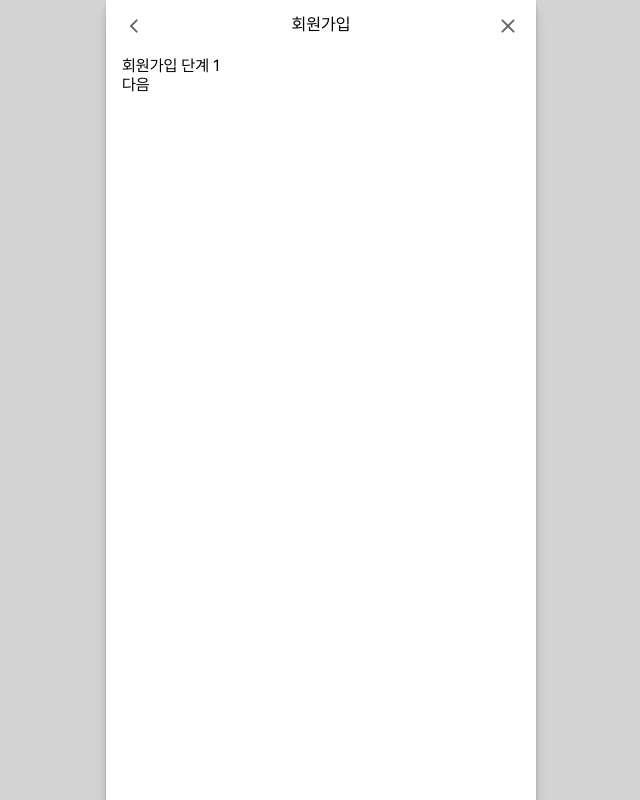
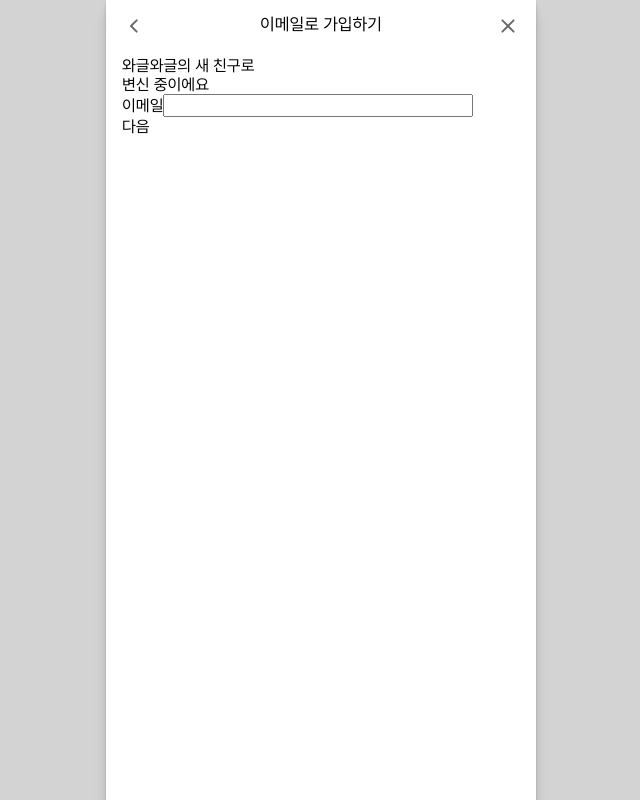
Before and after one commit to waggle2/wagglewaggle, a Next.js app: page /register/email in a window 1280 px wide. Shown: the whole page, without its empty margins (319-959 px from the left). Built offline with nearby package versions, Linux system fonts and the light colour scheme.

Commit message:
Design: apply email register form

```diff
--- /dev/null
+++ b/app/register/email/_components/AccountForm.tsx
@@ -0,0 +1,11 @@
+import style from '../styles/AccountForm.module.scss'
+export default function AccountForm() {
+  return (
+    <form>
+      <div>
+        <label htmlFor="email">이메일</label>
+        <input type="email" id="email" />
+      </div>
+    </form>
+  )
+}
--- /dev/null
+++ b/app/register/email/_components/RegisterAgree.tsx
@@ -0,0 +1,14 @@
+import style from '../styles/RegisterAgree.module.scss'
+
+interface Props {
+  prevStep: () => void
+}
+
+export default function RegisterAgree({ prevStep }: Props) {
+  return (
+    <div>
+      <h2>회원가입 단계 4</h2>
+      <button onClick={prevStep}>이전</button>
+    </div>
+  )
+}
--- a/app/register/email/_components/RegisterBirth.tsx
+++ b/app/register/email/_components/RegisterBirth.tsx
@@ -2,15 +2,16 @@ import style from '../styles/RegisterBirth.module.scss'
 
 interface Props {
   prevStep: () => void
+  nextStep: () => void
 }
 
-export default function RegisterBirth({ prevStep }: Props) {
+export default function RegisterBirth({ prevStep, nextStep }: Props) {
   return (
     <div>
       <h2>회원가입 단계 3</h2>
       {/* 회원가입 양식의 마지막 부분 */}
       <button onClick={prevStep}>이전</button>
-      <button onClick={() => {}}>완료</button>
+      <button onClick={nextStep}>다음</button>
     </div>
   )
 }
--- a/app/register/email/_components/RegisterEmail.tsx
+++ b/app/register/email/_components/RegisterEmail.tsx
@@ -1,15 +1,18 @@
 import style from '../styles/registerEmail.module.scss'
+import AccountForm from './AccountForm'
 
 interface Props {
-  prevStep: () => void
   nextStep: () => void
 }
 
-export default function RegisterEmail({ prevStep, nextStep }: Props) {
+export default function RegisterEmail({ nextStep }: Props) {
   return (
     <div>
-      <h2>회원가입 단계 2</h2>
-      <button onClick={prevStep}>이전</button>
+      <h2>
+        와글와글의 새 친구로 <br />
+        변신 중이에요
+      </h2>
+      <AccountForm />
       <button onClick={nextStep}>다음</button>
     </div>
   )
--- a/app/register/email/_components/RegisterName.tsx
+++ b/app/register/email/_components/RegisterName.tsx
@@ -1,13 +1,15 @@
 import style from '../styles/registerName.module.scss'
 
 interface Props {
+  prevStep: () => void
   nextStep: () => void
 }
 
-export default function RegisterName({ nextStep }: Props) {
+export default function RegisterName({ prevStep, nextStep }: Props) {
   return (
     <div>
-      <h2>회원가입 단계 1</h2>
+      <h2>회원가입 단계 2</h2>
+      <button onClick={prevStep}>이전</button>
       <button onClick={nextStep}>다음</button>
     </div>
   )
--- a/app/register/email/page.tsx
+++ b/app/register/email/page.tsx
@@ -4,15 +4,18 @@ import RegisterName from './_components/RegisterName'
 import RegisterEmail from './_components/RegisterEmail'
 import RegisterBirth from './_components/RegisterBirth'
 import RegisterHeader from './_components/RegisterHeader'
+import RegisterAgree from './_components/RegisterAgree'
 
 export default function page() {
   const [step, setStep] = useState(1)
 
   const nextStep = () => {
+    console.log(step)
     setStep(step + 1)
   }
 
   const prevStep = () => {
+    console.log(step)
     setStep(step - 1)
   }
 
@@ -20,22 +23,29 @@ export default function page() {
     case 1:
       return (
         <>
-          <RegisterHeader />
-          <RegisterName nextStep={nextStep} />
+          <RegisterHeader title="이메일로 가입하기" />
+          <RegisterEmail nextStep={nextStep} />
         </>
       )
     case 2:
       return (
         <>
-          <RegisterHeader title="이메일로 가입하기" />
-          <RegisterEmail nextStep={nextStep} prevStep={prevStep} />
+          <RegisterHeader title="회원가입" />
+          <RegisterName prevStep={prevStep} nextStep={nextStep} />
         </>
       )
     case 3:
       return (
         <>
-          <RegisterHeader />
-          <RegisterBirth prevStep={prevStep} />
+          <RegisterHeader title="회원가입" />
+          <RegisterBirth prevStep={prevStep} nextStep={nextStep} />
+        </>
+      )
+    case 4:
+      return (
+        <>
+          <RegisterHeader title="약관동의" />
+          <RegisterAgree prevStep={prevStep} />
         </>
       )
     default:
```
Also changed, not shown: app/register/email/styles/accountForm.module.scss (added).
